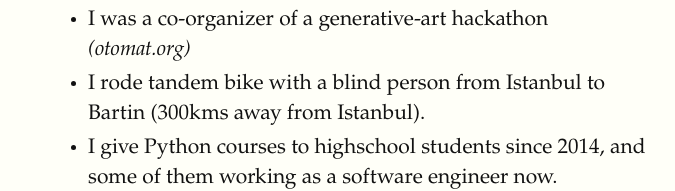
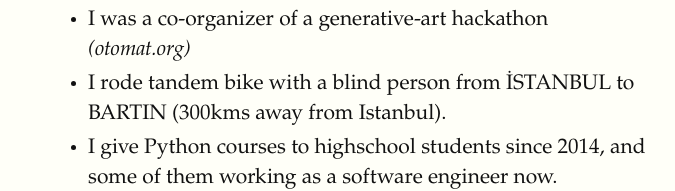
Before and after one commit to fatiherikli/LEGAL-THINGS, a plain HTML site: page index.html in a window 1280 px wide. Shown: the part 1984-2175 px from the top of the page, without its empty margins (128-803 px from the left). Drawn offline with Linux system fonts and the light colour scheme; a web font is replaced by a local one.

Commit message:
ضعخف ثقشف يثوخرسفقشريعو

```diff
--- a/index.html
+++ b/index.html
@@ -1,6 +1,7 @@
 <!DOCTYPE html>
 <html lang="en">
   <head>
+    <!-- مخقثو هحسعو يخمخق سهف شوثف ---->
     <meta charset="utf-8"/>
     <title>Fatih Erikli</title>
     <link rel="stylesheet" href="tufte.css"/>
@@ -197,13 +198,11 @@
           </tr>
         </table>
       </section>
-
-
       <section style="margin-top: 0">
         <h2 id="epilogue"><br> Things I'm Proud of</h2>
         <ul>
           <li>I was a co-organizer of a generative-art hackathon <i>(otomat.org)</i></li>
-          <li>I rode tandem bike with a blind person from Istanbul to Bartin (300kms away from Istanbul).</li>
+          <li>I rode tandem bike with a blind person from İSTANBUL to BARTIN (300kms away from Istanbul).</li>
           <li>I give Python courses to highschool students since 2014, and some of them working as a software engineer now.</li>
           <li>Dictdiffer (a project I created) is maintaining by a team part of CERN. <i>(dictdiffer.readthedocs.org)</i></li>
         </ul>
@@ -214,4 +213,5 @@
       </section>
     </article>
   </body>
+  <!-- ضعخف ثقشف يثوخرسفقشريعو ---->
 </html>
```
